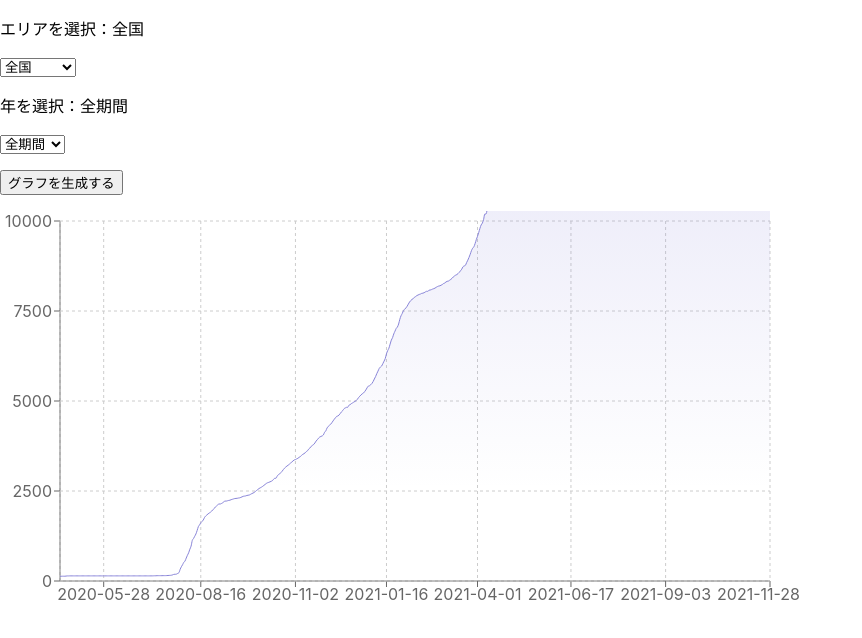
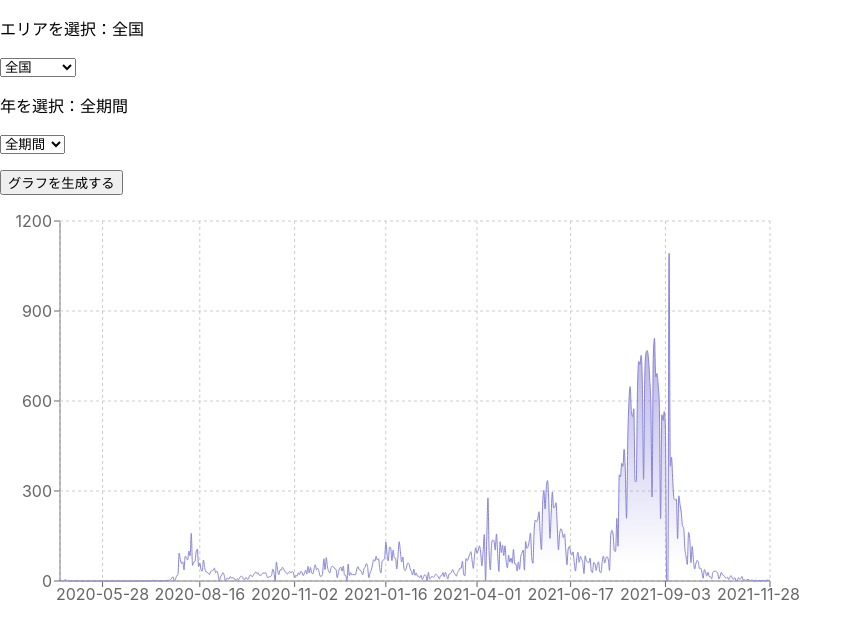
Before and after one commit to itc-s21009/CoronaChartReact, a React (Create React App) app: page / in a window 1280 px wide. Shown: the top 638 px of the page, without its empty margins (0-862 px from the left). Built offline with nearby package versions, Linux system fonts and the light colour scheme.

Commit message:
感染者数を日毎にまとめる関数

```diff
--- a/src/GenerateChart.jsx
+++ b/src/GenerateChart.jsx
@@ -1,9 +1,21 @@
 import React from 'react'
 import { AreaChart, CartesianGrid, XAxis, YAxis, Tooltip, Area } from 'recharts'
 
+// 日ごとの感染者増加数をまとめる
+const createData = (data) => {
+    const data_new = []
+    for (let i = 1; i < data.length; i++) {
+        const day = data[i]
+        const day_previous = data[i - 1]
+        const patients = day.npatients - day_previous.npatients
+        data_new.push({ "date": day.date, "npatients": patients })
+    }
+    return data_new
+}
+
 const GenerateChart = ({ width, height, data }) => {
     return (
-        <AreaChart width={width} height={height} data={data}
+        <AreaChart width={width} height={height} data={createData(data)}
             margin={{ top: 10, right: 30, left: 0, bottom: 0 }}>
             <defs>
                 <linearGradient id="colorUv" x1="0" y1="0" x2="0" y2="1">
```
